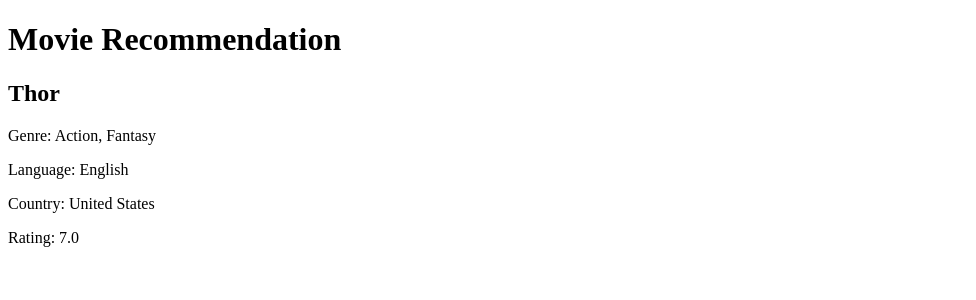
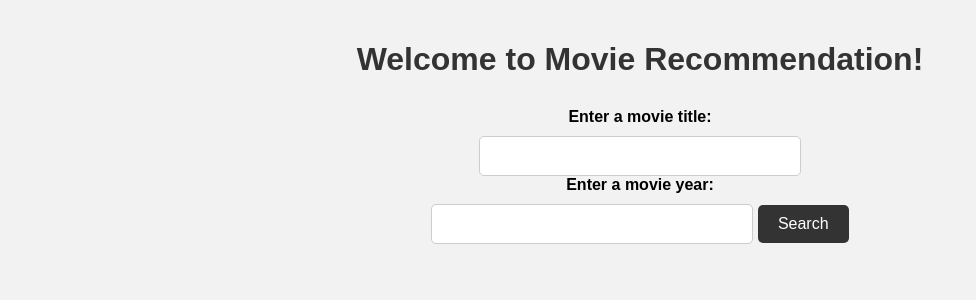
Before and after one commit to someonewhoexists1210/MovieRec, a Django app: template frontend/templates/index.html in a window 1280 px wide. Shown: the top 300 px of the page, without its empty margins (0-976 px from the left). Run offline with Django 5.2, Linux system fonts and the light colour scheme; the template is opened without the code that fills it: values that come from a table or form of the project are taken from there, others are empty; data comes from the database, SQL or seed files in the repository; both versions use the stored data as it was after the commit.

Commit message:
added form for movie

```diff
--- a/frontend/models.py
+++ b/frontend/models.py
@@ -1,4 +1,6 @@
 from django.db import models
+from django.core.validators import MaxValueValidator
+
 
 # Create your models here.
 class User(models.Model):
@@ -22,10 +24,12 @@
 
 class Movie(models.Model):
     title = models.CharField(max_length=50)
+    year = models.IntegerField(null=True, validators=[MaxValueValidator(2100)])
     genre = models.CharField(max_length=50)
     language = models.CharField(max_length=50)
     country = models.CharField(max_length=50)
     rating = models.FloatField()
+    image = models.URLField(null=True)
 
     def __str__(self):
         return self.title
--- a/frontend/request_send.py
+++ b/frontend/request_send.py
@@ -6,7 +6,7 @@
 API_KEY = os.getenv('APIKEY')
 base_url = f'https://www.omdbapi.com/?apikey={API_KEY}&'
 
-def get_movie_info(movie_name):
-    url = base_url + f't={movie_name}'
+def get_movie_info(movie_name, year=None):
+    url = base_url + f't={movie_name}' + (f'&y={year}' if year else '')
     response = requests.get(url).json()
     return response
--- /dev/null
+++ b/frontend/static/css/index.css
@@ -0,0 +1,45 @@
+body {
+    font-family: Arial, sans-serif;
+    background-color: #f2f2f2;
+    margin: 0;
+    padding: 20px;
+}
+
+h1 {
+    color: #333;
+    text-align: center;
+    margin-bottom: 30px;
+}
+
+form {
+    text-align: center;
+}
+
+label {
+    display: block;
+    margin-bottom: 10px;
+    font-weight: bold;
+}
+
+input[type="text"],
+input[type="number"] {
+    padding: 10px;
+    width: 300px;
+    border: 1px solid #ccc;
+    border-radius: 5px;
+    font-size: 16px;
+}
+
+button[type="submit"] {
+    padding: 10px 20px;
+    background-color: #333;
+    color: #fff;
+    border: none;
+    border-radius: 5px;
+    font-size: 16px;
+    cursor: pointer;
+}
+
+button[type="submit"]:hover {
+    background-color: #555;
+}
--- a/frontend/templates/index.html
+++ b/frontend/templates/index.html
@@ -1,14 +1,20 @@
 <!DOCTYPE html>
+{% load static %}
 <html>
 <head>
     <title>Movie Recommendation</title>
+    <link rel="stylesheet" href="{% static "css/index.css" %}">
 </head>
 <body>
-    <h1>Movie Recommendation</h1>
-    <h2>{{ movie.title }}</h2>
-    <p>Genre: {{ movie.genre }}</p>
-    <p>Language: {{ movie.language }}</p>
-    <p>Country: {{ movie.country }}</p>
-    <p>Rating: {{ movie.rating }}</p>
+    <h1>Welcome to Movie Recommendation!</h1>
+    <form method="POST" action="{% url 'movie_search' %}">
+        {% csrf_token %}
+        <label for="movie_title">Enter a movie title:</label>
+        <input type="text" id="movie_title" name="movie_title" required>
+        <br>
+        <label for="movie_year">Enter a movie year:</label>
+        <input type="number" id="movie_year" name="movie_year">
+        <button type="submit">Search</button>
+    </form>
 </body>
 </html>
--- a/frontend/urls.py
+++ b/frontend/urls.py
@@ -2,5 +2,6 @@
 from . import views
 
 urlpatterns = [
-    path('<str:name>', views.index, name='index'),
+    path('', views.index, name='index'),
+    path('movie/', views.get_movie, name='movie_search'),
 ]
```
Also changed, not shown: frontend/templates/movie.html (added, +16 -0 lines), frontend/views.py (+17 -6 lines), db.sqlite3, frontend/migrations/0002_movie_image.py (added), frontend/migrations/0003_movie_year.py (added), frontend/migrations/0004_alter_movie_year.py (added).
